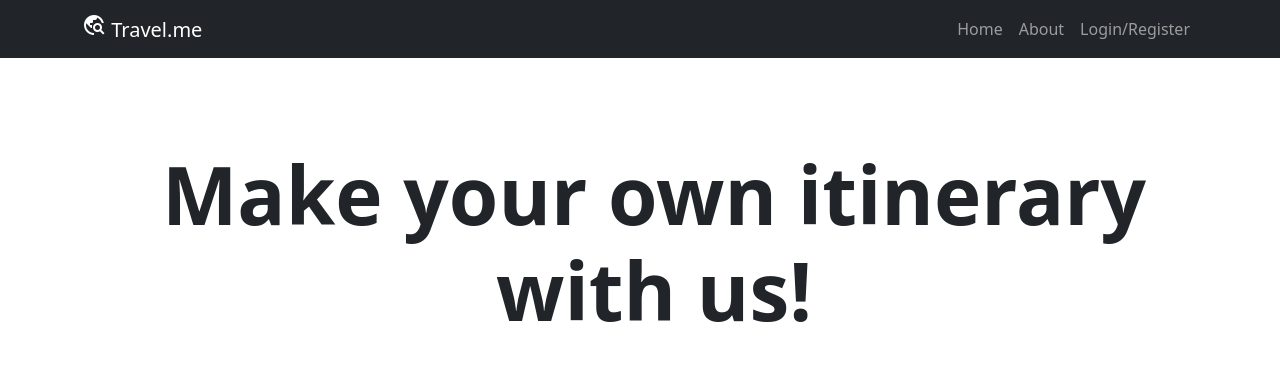
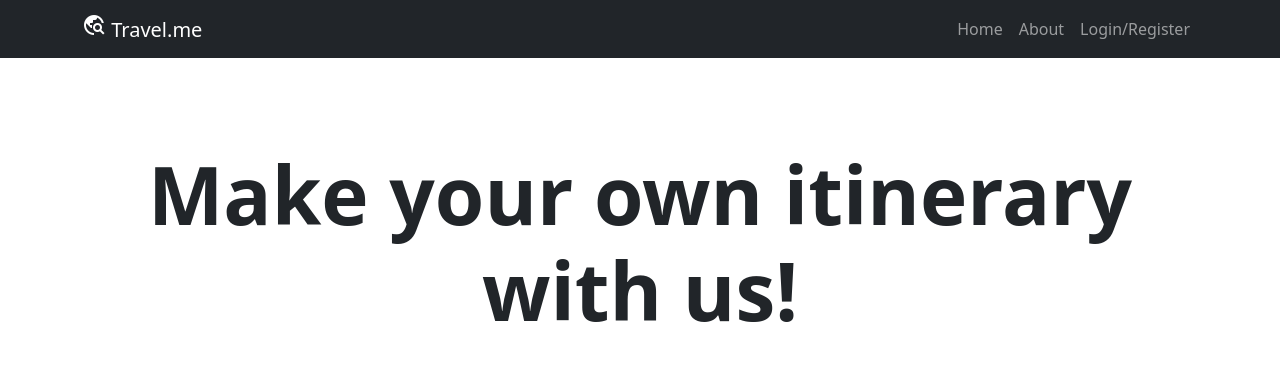
Before and after one commit to Matthews121212/travel.me, a PHP site: page /newtravel.php in a window 1280 px wide. Shown: the top 367 px of the page. Run offline with PHP 8.4, Linux system fonts and the light colour scheme; data comes from the database, SQL or seed files in the repository; data that the repository does not hold is empty.

Commit message:
fix container

```diff
--- a/newtravel.php
+++ b/newtravel.php
@@ -27,7 +27,7 @@ if ($_SERVER["REQUEST_METHOD"] == "POST") {
 
     <!-- Content section-->
     <section class="p-2 g-2 ">
-        <div class="container me-5 mb-6  pb-4">
+        <div class="container mb-6  pb-4">
             <div class="row rounded g-5">
                 <h1 class="text-center display-1 fw-bolder py-5"> Make your own itinerary with us! </h1>
                 <div class="col container-lg text-center rounded bg-light">
```
